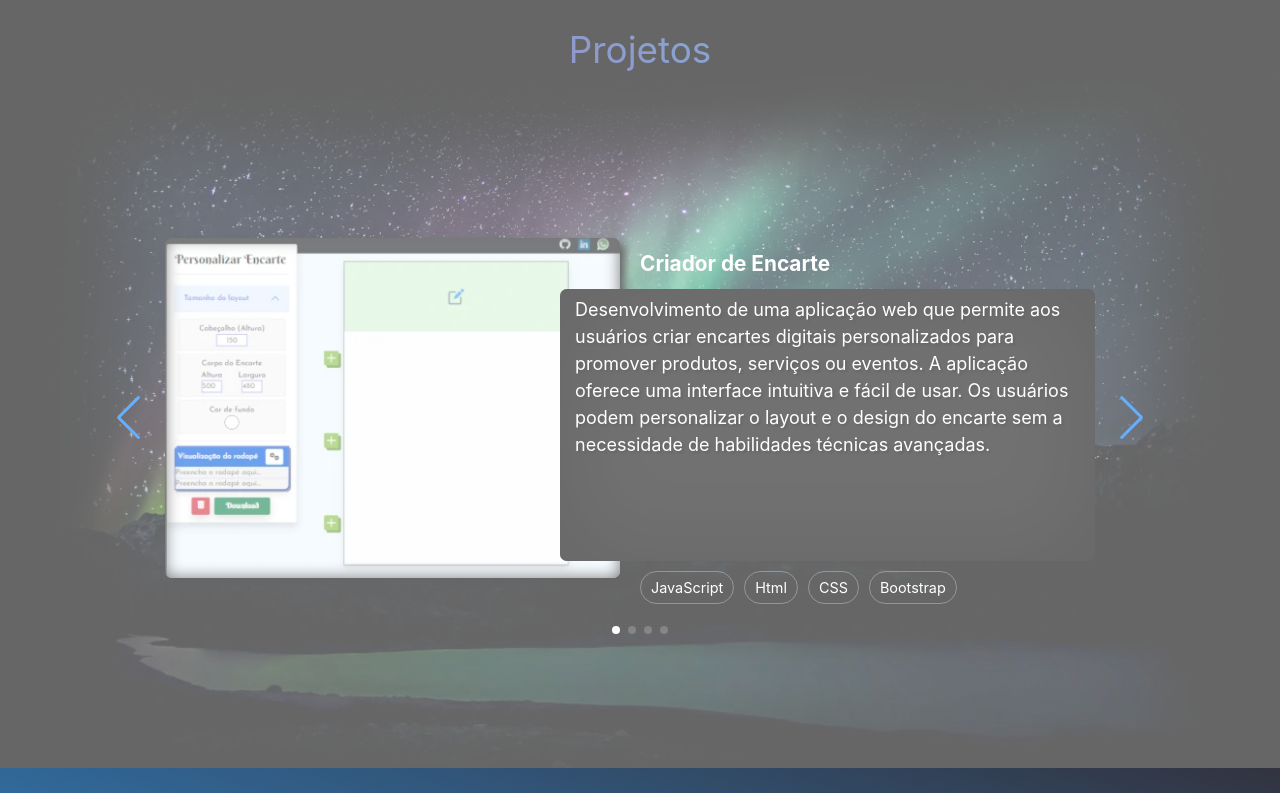
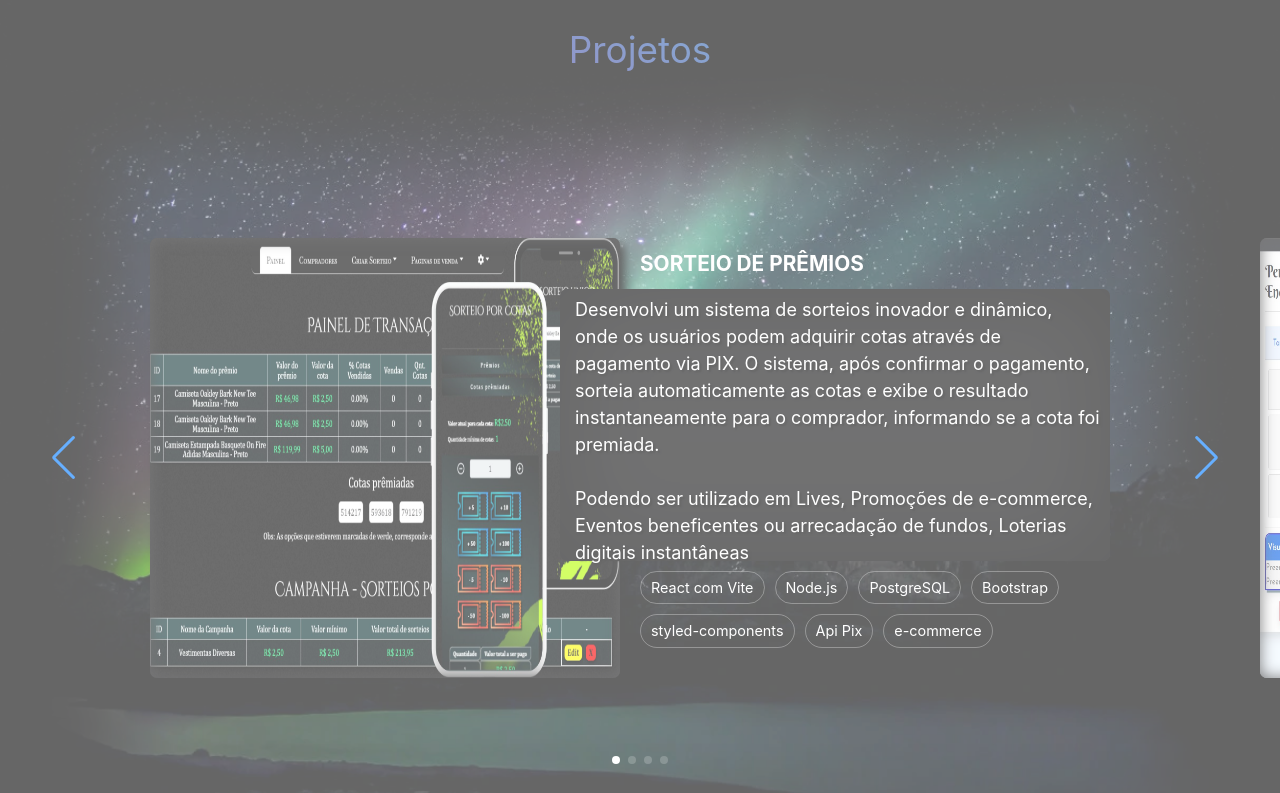
Before and after one commit to robson-magalhaes/portfolio, a React (Vite) app: page / in a window 1280 px wide. Shown: the part 3380-4173 px from the top of the page. Built offline with nearby package versions, Linux system fonts and the light colour scheme.

Commit message:
Adicionando novo projeto

```diff
--- a/src/components/Projetos/Projetos.jsx
+++ b/src/components/Projetos/Projetos.jsx
@@ -44,7 +44,15 @@ export const Projetos = () => {
                                 {x.nome}
                             </P.InfoTitulo>
                             <C.Descricao>
-                                <p>{x.descricao}</p>
+                                <p>
+                                    {x.descricao.split('\n').map((x) => (
+                                        <>
+                                            {x}
+                                            <br />
+                                            <br />
+                                        </>
+                                    ))}
+                                </p>
                                 <C.LinkIcons>
                                     {
                                         x.urlGithub &&
--- a/src/components/Projetos/styled.js
+++ b/src/components/Projetos/styled.js
@@ -2,11 +2,12 @@ import styled from 'styled-components';
 
 export const LeftContainer = styled.a`
     flex:1;
-    height: 340px;
+    width: 100%;
+    height: 440px;
     background: ${(props) => (props.urlimage ? `url(${props.urlimage})` : 'blue')};
-    background-size: cover;
+    background-size: 100% 100%;
     background-repeat: space;
-    background-position: right;
+    background-position: center;
     box-shadow: 0px 0px 15px #1E1E20 inset, 5px 5px 10px #000000;
     border-radius: 7px;
 `
@@ -73,23 +74,6 @@ export const LinkIcons = styled.div`
             }
         }
 
-    /* @media(max-width:767px){
-        position: absolute;
-        display: flex;
-        justify-content: start;
-        flex-direction: column;
-        height: 100px;
-        width: auto;
-        left: 30px;
-        top: 50px;
-        gap: 10px;
-
-        & a img{
-            transform: none;
-            opacity: 1;
-            width: 40px;
-        }
-    } */
     @media(max-width:767px){
         position: absolute;
         display: flex;
--- a/src/components/Projetos/styles.css
+++ b/src/components/Projetos/styles.css
@@ -1,9 +1,8 @@
 .swiper {
     width: 100%;
     height: 100%;
-    max-width: 1050px;
     align-self: center;
-    margin: 50px auto;
+    padding: 50px 100px;
 }
 
 .swiper-slide{
@@ -39,12 +38,13 @@
 }
 
 .swiper-button-prev {
+    margin-left: 50px;
     transform: translateX(-10px);
     z-index: 99;
 }
 
 .swiper-button-next {
-    margin-right: 10px;
+    margin-right: 50px;
 }
 
 .swiper-slide img {
@@ -72,6 +72,9 @@
 }
 
 @media(max-width:767px){
+    .swiper{
+        padding: 0;
+    }
     .swiper-slide {
         flex-direction: column-reverse;
         height: 650px;
--- a/src/data/ExpProfissional.js
+++ b/src/data/ExpProfissional.js
@@ -1,10 +1,21 @@
-import bgEncarte from '../assets/image/projeto/Criador-de-encarte.webp';
+import bgEncarte from '../assets/image/projeto/Criador-de-encarte.jpg';
 import bgCalcIMC from '../assets/image/projeto/imgCalc.webp';
 import imgDefault from '../assets/image/bgScript.webp';
+import bgSorteios from '../assets/image/projeto/sorteios.jpg';
+
 
 export const projetos = [
     {
-        nome: 'Criador de Encarte',
+        nome: 'SORTEIO DE PRÊMIOS',
+        url: 'https://sorteios-robyntec.vercel.app',
+        img: `${bgSorteios}`,
+        descricao: `Desenvolvi um sistema de sorteios inovador e dinâmico, onde os usuários podem adquirir cotas através de pagamento via PIX. O sistema, após confirmar o pagamento, sorteia automaticamente as cotas e exibe o resultado instantaneamente para o comprador, informando se a cota foi premiada.\n Podendo ser utilizado em Lives, Promoções de e-commerce, Eventos beneficentes ou arrecadação de fundos, Loterias digitais instantâneas`,
+        urlGithub: '',
+        page: 'https://sorteios-robyntec.vercel.app',
+        skills: ['React com Vite', 'Node.js', 'PostgreSQL', 'Bootstrap', "styled-components", "Api Pix", "e-commerce"]
+    },
+    {
+        nome: 'CRIADOR DE ENCARTE',
         url: '',
         img: `${bgEncarte}`,
         descricao: 'Desenvolvimento de uma aplicação web que permite aos usuários criar encartes digitais personalizados para promover produtos, serviços ou eventos. A aplicação oferece uma interface intuitiva e fácil de usar. Os usuários podem personalizar o layout e o design do encarte sem a necessidade de habilidades técnicas avançadas.',
@@ -13,30 +24,18 @@ export const projetos = [
         skills: ['JavaScript', 'Html', 'CSS', 'Bootstrap']
     },
     {
-        nome: 'Jogo Da Memoria',
-        url: '',
-        img: `${imgDefault}`,
-        descricao: 'Ferramenta para controle de vendas para live.',
-        urlGithub: '',
-        page: '',
-        skills: ['ReactJs','JavaScript','styled-components']
-    },
-    {
-        nome: 'Calculadora IMC',
+        nome: 'CALCULADORA IMC',
         url: '',
         img: `${bgCalcIMC}`,
-        nome: 'Calculadora IMC',
         descricao: 'Desenvolvi essa aplicação de calculadora de IMC utilizando a biblioteca React. A calculadora permite que os usuários insiram seu peso e altura, e é calculado automaticamente o IMC com base nesses valores. O projeto foi desenvolvido como parte de um curso de React e demonstra minhas habilidades em desenvolvimento front-end utilizando esta tecnologia.',
         urlGithub: 'https://github.com/robson-magalhaes/react-calculadora-imc',
         page: 'https://calculadora-imc1.netlify.app/',
         skills: ['ReactJs', 'NextJs', 'TypeScript', 'module.css']
     },
     {
-        nome: 'Venda de polpas',
+        nome: 'VENDA DE POLPAS',
         url: '',
         img: `${imgDefault}`,
-
-        nome: 'Venda de polpas',
         descricao: 'Ferramenta para controle de vendas para live.',
         urlGithub: 'https://github.com/robson-magalhaes/Venda_Polpas_Live',
         page: '',
--- a/src/pages/styled.js
+++ b/src/pages/styled.js
@@ -370,23 +370,22 @@ export const ExpSkill = styled.div`
 
 export const SessaoProjetos = styled.section`
     padding: 70px 0;
+    height: auto;
     box-shadow: 0px 100px 70px 120px black inset;
     background: url(${aurora});
     background-repeat: no-repeat;
     background-size: cover;
-    background-position: center;
+    background-position: 100% 100%;
     background-attachment: fixed;
     -webkit-background-attachment: fixed;
     -webkit-background-size: cover;
     mix-blend-mode: screen;
+    display: flex;
+    flex-direction: column;
+    gap: 40px 0;
     &::-webkit-background-attachment{
         background-attachment: fixed;
     }
-
-    background-size: cover;
-    display: flex;
-    flex-direction: column;
-    gap: 40px 0;
 `
 
 
```
Also changed, not shown: src/assets/image/projeto/Criador-de-encarte.jpg (added), src/assets/image/projeto/sorteios.jpg (added).
